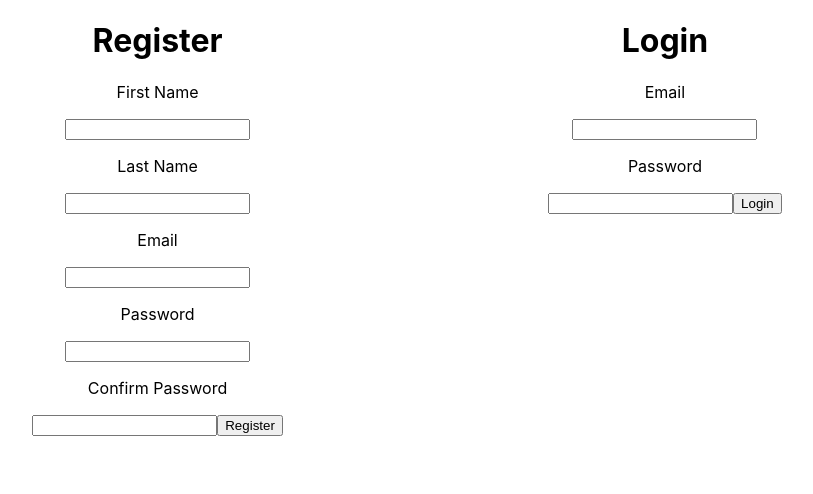
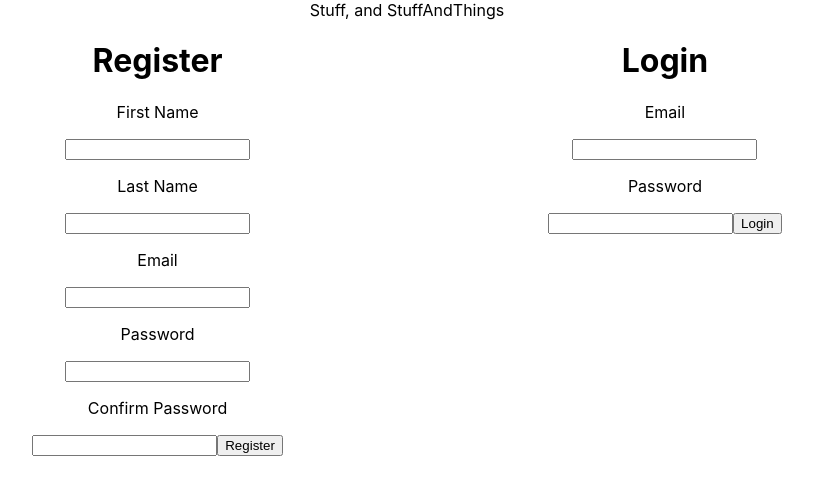
Before and after one commit to g-chance/--Project--learning_dashboard, a React (Create React App) app in the folder client/: page / in a window 1280 px wide. Shown: the top 494 px of the page, without its empty margins (233-1046 px from the left). Built offline with nearby package versions, Linux system fonts and the light colour scheme.

Commit message:
add stuffandthings

```diff
--- a/client/src/App.js
+++ b/client/src/App.js
@@ -4,6 +4,7 @@ import {Router} from '@reach/router';
 import Wrapper from './components/Wrapper';
 import Success from './components/Success';
 import axios from 'axios'
+import StuffAndThings from './components/StuffAndThings';
 
 // i used a wrapper so that you can see the registration and login as different components
 // instead of on one page. the wrapper allows me to put both components on the same route.
@@ -11,7 +12,7 @@ import axios from 'axios'
 function App() {
   return (
     <div className="App">
-
+      <StuffAndThings></StuffAndThings>
       <Router>
         <Wrapper path="/"/>
         <Success path="/success" />
--- /dev/null
+++ b/client/src/components/StuffAndThings.js
@@ -0,0 +1,11 @@
+import React from 'react'
+
+const StuffAndThings = () => {
+    return (
+        <div>
+            Stuff, and StuffAndThings
+        </div>
+    )
+}
+
+export default StuffAndThings
```
